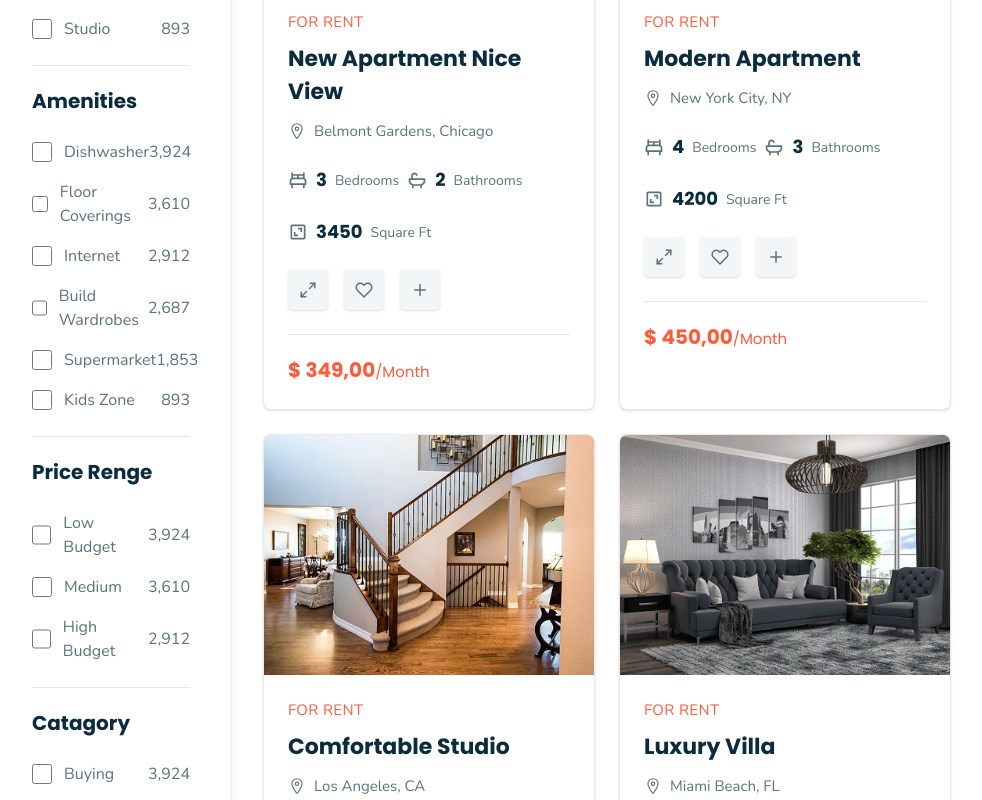
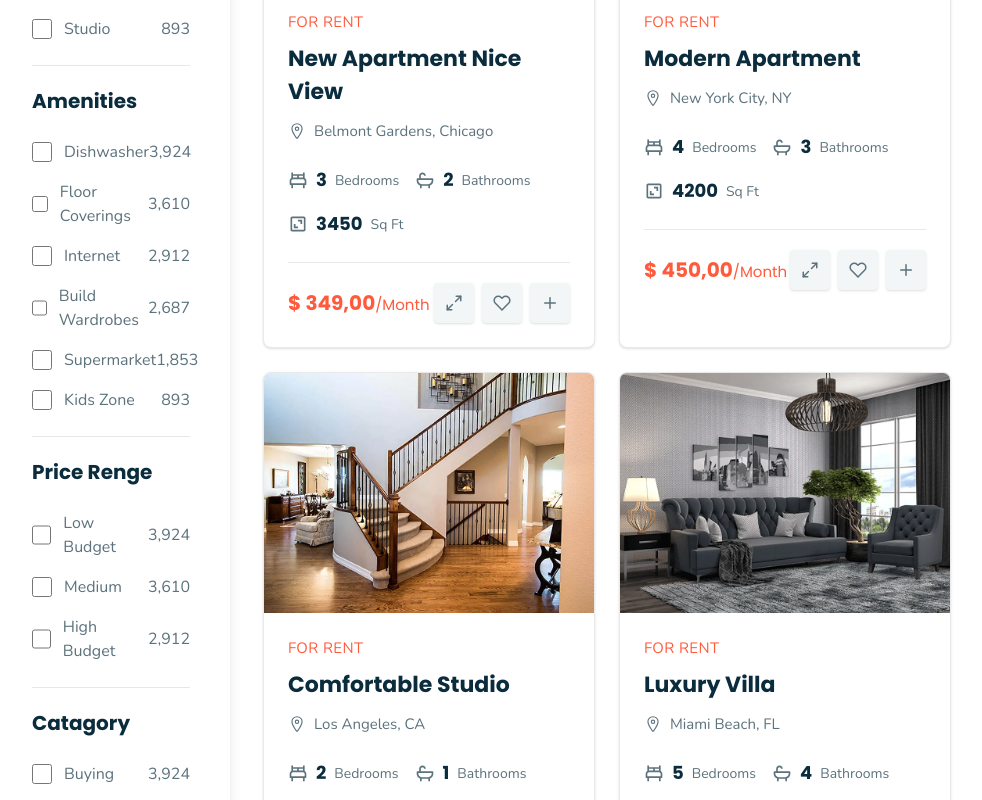
Before and after one commit to khaled6013/Quarter-next-js, a Next.js app: page /properties in a window 1280 px wide. Shown: the part 880-1680 px from the top of the page, without its empty margins (169-1151 px from the left). Built offline with nearby package versions, Linux system fonts and the light colour scheme.

Commit message:
list and grid active

```diff
--- a/app/components/ApartmentList.jsx
+++ b/app/components/ApartmentList.jsx
@@ -86,7 +86,7 @@ const ApartmentList = () => {
                                 <PropertyType />
                             </div>
                             <div className="lg:w-9/12 w-full">
-                                <PropertyList  />
+                                <PropertyList activeView={activeView} />
                             </div>
                         </div>
                     </div>
--- a/app/components/PropertyList.jsx
+++ b/app/components/PropertyList.jsx
@@ -3,7 +3,7 @@ import { FiMaximize2, FiHeart, FiPlus } from 'react-icons/fi';
 import { IoLocationOutline, IoSearch } from "react-icons/io5";
 import { BiBed, BiBath, BiArea } from "react-icons/bi";
 
-const PropertyList = () => {
+const PropertyList = ({ activeView }) => {
     const properties = [
         {
             id: 1,
@@ -14,7 +14,8 @@ const PropertyList = () => {
             beds: 3,
             baths: 2,
             sqft: 3450,
-            price: "349,00"
+            price: "349,00",
+            agent: "Agent Pakulla",
         },
         {
             id: 2,
@@ -25,7 +26,8 @@ const PropertyList = () => {
             beds: 4,
             baths: 3,
             sqft: 4200,
-            price: "450,00"
+            price: "450,00",
+            agent: "Agent Pakulla",
         },
         {
             id: 3,
@@ -36,7 +38,8 @@ const PropertyList = () => {
             beds: 2,
             baths: 1,
             sqft: 1250,
-            price: "220,00"
+            price: "220,00",
+            agent: "Agent Pakulla",
         },
         {
             id: 4,
@@ -47,7 +50,8 @@ const PropertyList = () => {
             beds: 5,
             baths: 4,
             sqft: 5600,
-            price: "850,00"
+            price: "850,00",
+            agent: "Agent Pakulla",
         },
         {
             id: 5,
@@ -58,7 +62,8 @@ const PropertyList = () => {
             beds: 5,
             baths: 4,
             sqft: 5600,
-            price: "850,00"
+            price: "850,00",
+            agent: "Agent Pakulla",
         },
         {
             id: 6,
@@ -69,7 +74,8 @@ const PropertyList = () => {
             beds: 5,
             baths: 4,
             sqft: 5600,
-            price: "850,00"
+            price: "850,00",
+            agent: "Agent Pakulla",
         }
     ];
 
@@ -79,29 +85,42 @@ const PropertyList = () => {
                 <input type="text" placeholder='Search For More Properties' className='w-full py-3 px-6 bg-[#F5F5F8] outline-0' />
                 <IoSearch className='absolute top-2.5 right-6 text-[23px] text-[#263045]' />
             </div>
-            <div className="lg:mt-6 mt-3 grid grid-cols-1 md:grid-cols-2 gap-6">
+
+            <div className={`lg:mt-6 mt-3 ${activeView === 'grid' ? 'grid grid-cols-1 md:grid-cols-2 gap-6' : 'flex flex-col gap-6'}`}>
                 {properties.map((item) => (
-                    <div key={item.id} className="group bg-white rounded-lg border border-[#E9E9E9] shadow-sm hover:shadow-xl transition-all duration-300 overflow-hidden">
-                        <div className="relative h-60 overflow-hidden">
+                    <div key={item.id} className={`group bg-white rounded-lg border border-[#E9E9E9] shadow-sm hover:shadow-xl transition-all duration-300 overflow-hidden ${activeView === 'list' ? 'flex flex-col lg:flex-row' : ''}`}>
+
+                        <div className={`relative overflow-hidden ${activeView === 'list' ? 'lg:w-[40%] h-60 lg:h-auto' : 'h-60'}`}>
                             <img
                                 src={item.image}
                                 alt={item.title}
                                 className="w-full h-full object-cover transition-transform duration-500 group-hover:scale-110"
                             />
                         </div>
-                        <div className="p-6">
+                        <div className={`p-6 ${activeView === 'list' ? 'lg:w-[60%] flex flex-col justify-center' : ''}`}>
+                            <div className="flex justify-between items-start">
+                                <div>
                                     <div className="text-[#FF5A3C] font-medium text-[15px] mb-2 font-nunito uppercase tracking-wide">
                                         {item.type}
                                     </div>
-
                                     <h3 className="text-[#0A2C3D] font-bold text-[22px] font-poppins mb-3 hover:text-[#FF5A3C] transition-colors cursor-pointer">
                                         {item.title}
                                     </h3>
+                                </div>
+                                {activeView === 'list' && (
+                                    <div className="text-[#FF5A3C] font-bold text-[20px] font-poppins hidden lg:block">
+                                        $ {item.price}
+                                        <span className="text-[15px] font-normal text-[#FF5A3C]">/Month</span>
+                                    </div>
+                                )}
+                            </div>
+
                             <div className="flex items-center gap-2 text-[#5C727D] text-[15px] font-nunito mb-6">
                                 <IoLocationOutline className="text-lg" />
                                 <span>{item.address}</span>
                             </div>
-                            <div className="flex items-center gap-2 mb-6">
+
+                            <div className="flex items-center gap-4 mb-6 flex-wrap">
                                 <div className="flex items-center gap-2">
                                     <BiBed className="text-[#5C727D] text-xl" />
                                     <span className="font-bold text-[#0A2C3D] font-poppins text-lg">{item.beds}</span>
@@ -112,14 +131,27 @@ const PropertyList = () => {
                                     <span className="font-bold text-[#0A2C3D] font-poppins text-lg">{item.baths}</span>
                                     <span className="text-[#5C727D] text-[14px] font-nunito">Bathrooms</span>
                                 </div>
+                                <div className="flex items-center gap-2">
+                                    <BiArea className="text-[#5C727D] text-xl" />
+                                    <span className="font-bold text-[#0A2C3D] font-poppins text-lg">{item.sqft}</span>
+                                    <span className="text-[#5C727D] text-[14px] font-nunito">Sq Ft</span>
+                                </div>
                             </div>
 
-                            <div className="flex items-center gap-2 mb-6">
-                                <BiArea className="text-[#5C727D] text-xl" />
-                                <span className="font-bold text-[#0A2C3D] font-poppins text-lg">{item.sqft}</span>
-                                <span className="text-[#5C727D] text-[14px] font-nunito">Square Ft</span>
+                            <div className="pt-5 border-t border-[#E9E9E9] flex items-center justify-between">
+                                {activeView === 'grid' ? (
+                                    <div className="text-[#FF5A3C] font-bold text-[20px] font-poppins">
+                                        $ {item.price}
+                                        <span className="text-[15px] font-normal text-[#FF5A3C]">/Month</span>
                                     </div>
-                            <div className="flex items-center gap-4 pb-6 border-b border-[#E9E9E9]">
+                                ) : (
+                                    <div className="flex items-center gap-2">
+                                        <div className='w-8 h-8 rounded-full bg-gray-200'></div>
+                                        <span className="text-[#5C727D] text-[14px] font-nunito">{item.agent || "Agent Info"}</span>
+                                    </div>
+                                )}
+
+                                <div className="flex items-center gap-2">
                                     <button className="w-10 h-10 rounded-sm bg-[#F2F6F7] flex items-center justify-center text-[#5C727D] hover:bg-[#FF5A3C] hover:text-white transition-all shadow-sm">
                                         <FiMaximize2 className="text-lg" />
                                     </button>
@@ -129,11 +161,6 @@ const PropertyList = () => {
                                     <button className="w-10 h-10 rounded-sm bg-[#F2F6F7] flex items-center justify-center text-[#5C727D] hover:bg-[#FF5A3C] hover:text-white transition-all shadow-sm">
                                         <FiPlus className="text-lg" />
                                     </button>
-                            </div>
-                            <div className="pt-5 flex items-center justify-between">
-                                <div className="text-[#FF5A3C] font-bold text-[20px] font-poppins">
-                                    $ {item.price}
-                                    <span className="text-[15px] font-normal text-[#FF5A3C]">/Month</span>
                                 </div>
                             </div>
                         </div>
```
Lines whose indentation alone changed are shown as unchanged.
